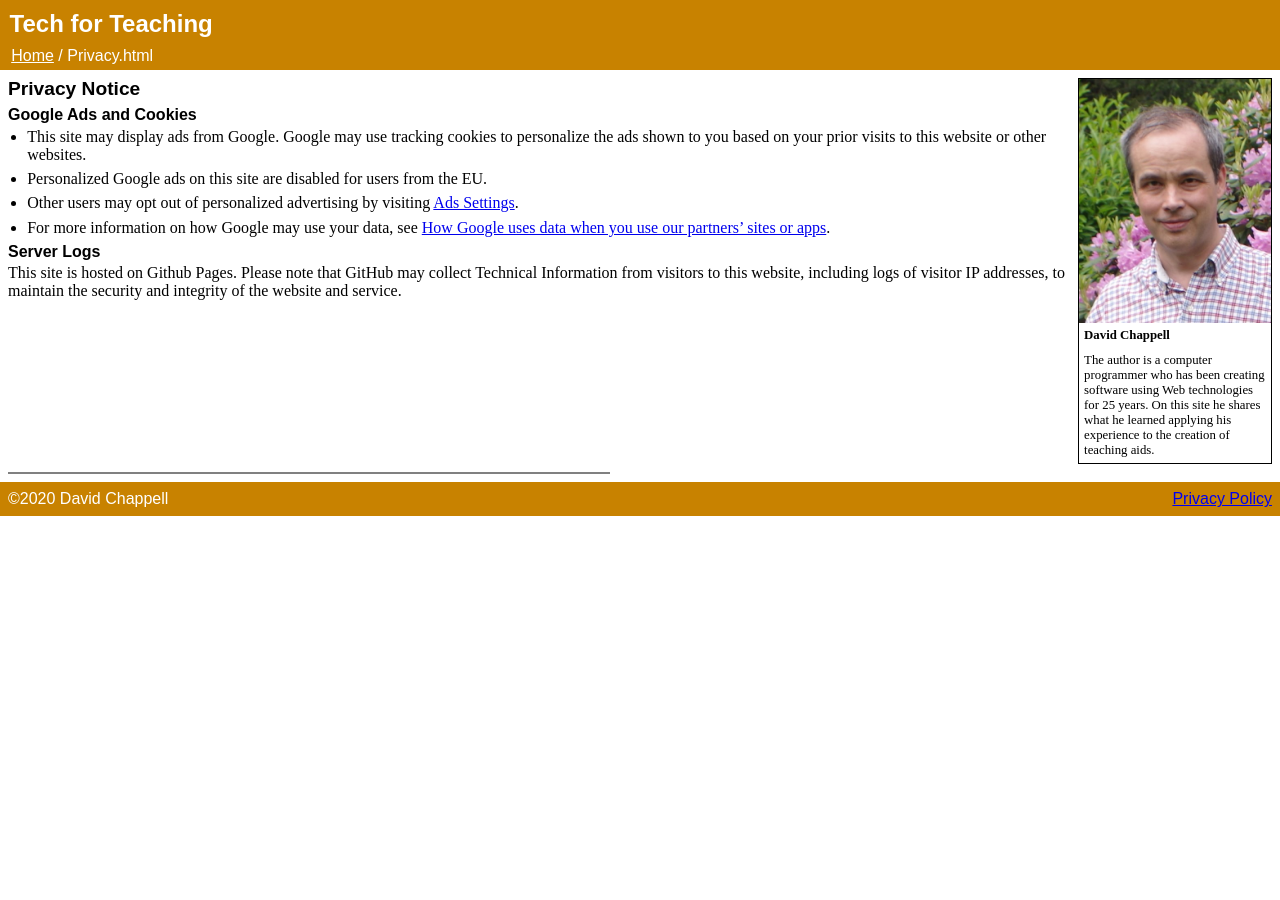
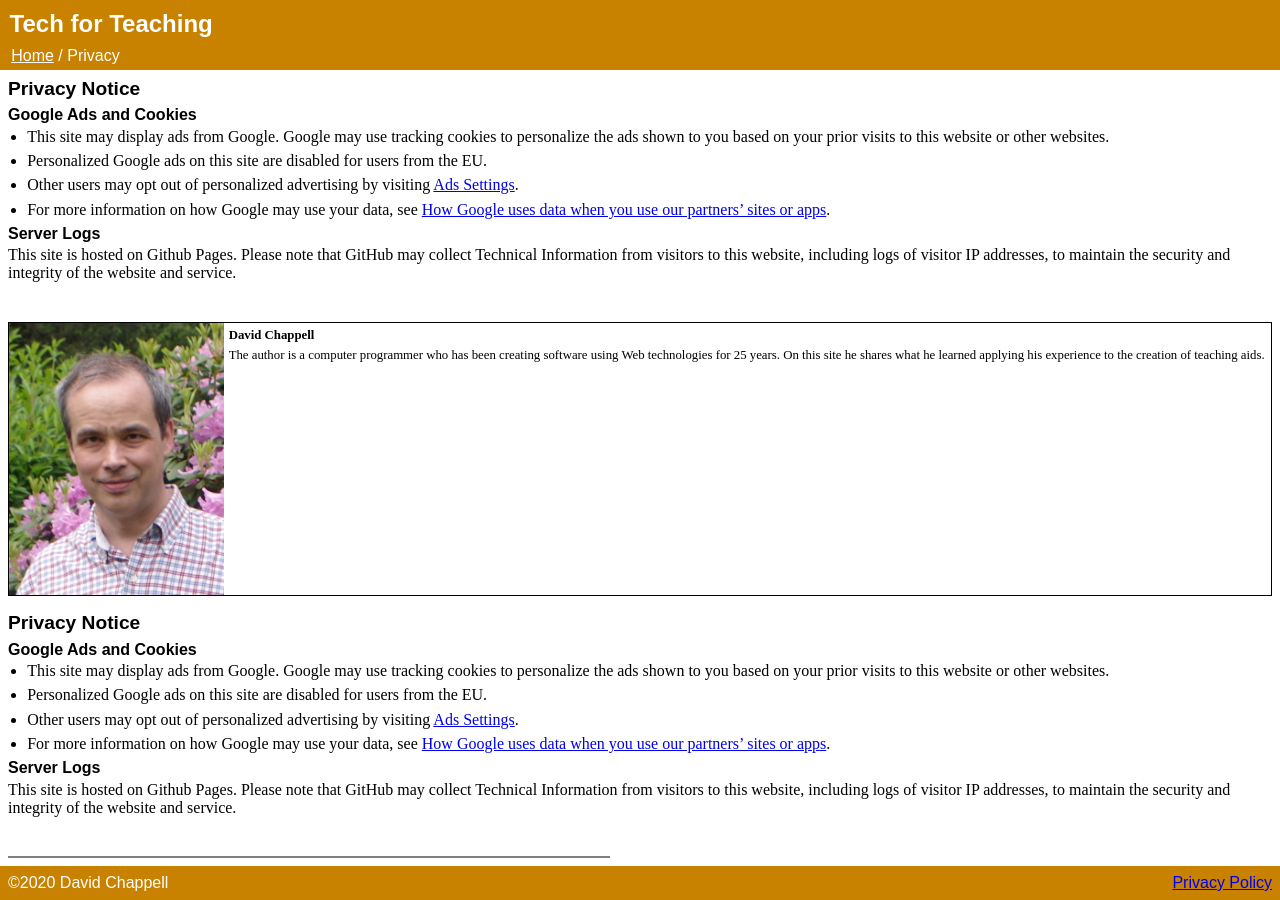
Before and after one commit to david672orford/tech-for-teaching, a Jekyll site: the page built from privacy.md, in a window 1280 px wide. Built offline with Jekyll 4.4.1, drawn with Linux system fonts in a browser that asks for light colours; our own code applies the rules of GitHub Pages for plain Markdown files.

Commit message:
formatting improvements

```diff
--- a/_config.yml
+++ b/_config.yml
@@ -1,3 +1,4 @@
 title: Tech for Teaching
 description: Articles on using computers and Internet technology to prepare materials for your course
+author_blurb: The author is a computer programmer who has been creating software using Web technologies for 25 years. On this site he shares what he learned applying his experience to the creation of teaching aids.
 google_analytics: UA-48777822-8
--- a/_layouts/default.html
+++ b/_layouts/default.html
@@ -16,25 +16,31 @@
   {% assign crumbs = page.url | split: '/' %}
   {% for crumb in crumbs offset: 1 %}
     {% if forloop.last %}
-      / {{ crumb | replace:'-',' ' | capitalize }}
+      / {{ crumb | replace:'-',' ' | remove:'.html' | capitalize }}
     {% else %}
-      / <a href="{% assign crumb_limit = forloop.index | plus: 1 %}{% for crumb in crumbs limit: crumb_limit %}{{ crumb | append: '/' }}{% endfor %}">{{ crumb | replace:'-',' ' | capitalize }}</a>
+      / <a href="{% assign crumb_limit = forloop.index | plus: 1 %}{% for crumb in crumbs limit: crumb_limit %}{{ crumb | append: '/' }}{% endfor %}">{{ crumb | replace:'-',' ' | remove:'.html' | capitalize }}</a>
     {% endif %}
   {% endfor %}
   </div>
 
   {% if page.title_img %}
-  <img src="{{ page.title_img }}" alt="{{ page.title_alt }}">
+  <div class="img_border">
+    <img src="{{ page.title_img }}" alt="{{ page.title_alt }}">
+  </div>
   {% endif %}
 </header>
 
+<main>
+{{ content }}
+</main>
+
 <div class="author_box">
   <img src="/assets/images/author.jpg">
-    <div class="author_byline">David Chappell</div>
-    <div class="author_blurb">
-      The author is a computer programmer who has been creating software
-      using Web technologies for 25 years. On this site he shares what he
-  	  learned applying his experience to the creation of teaching aids.
+    <div>
+      <div class="author_byline">David Chappell</div>
+      <div class="author_blurb">
+        {{ site.author_blurb }}
+      </div>
     </div>
   </div>
 </div>
--- a/assets/css/style.css
+++ b/assets/css/style.css
@@ -1,6 +1,9 @@
 HTML, BODY, HEADER, MAIN, H1, H2, H3, P, UL, LI, TABLE, TR, TH, TD, FIGURE, FIGCAPTION, IMG {
 	margin: 0;
 	padding: 0;
+	}
+HTML, BODY {
+	height: 100%;
 	}
 BODY {
 	display: flex;
@@ -11,13 +14,14 @@
 	}
 MAIN {
 	margin: .5em;
+	flex-grow: 1;
 	}
-H1, DIV.breadcrumbs, FOOTER {
+HEADER, FOOTER {
 	font-family: sans-serif;
 	color: white;
 	background-color: #c88200;		/* different on different sites */
 	}
-HEADER {
+DIV.img_border {
 	background-color: #808080;
 	}
 HEADER IMG {
@@ -41,6 +45,13 @@
 	text-decoration: inherit;
 	color: inherit;
 	}
+FOOTER {
+	display: flex;
+	justify-content: space-between;
+	padding: .5em;
+	}
+
+/* Content */
 H2, H3 {
 	font-family: sans-serif;
 	}
@@ -56,7 +67,6 @@
 P {
 	margin-bottom: .5em;
 	}
-
 UL, OL {
 	padding-left: 1.2em;
 	}
@@ -92,7 +102,6 @@
 	align-items: start;
 	margin: .5em;
 	border: thin solid black;
-	order: 99;		/* move to end */
 	}
 DIV.author_box IMG {
 	display: block;
@@ -108,39 +117,12 @@
 	font-size: 80%;
 	}
 
-@media (min-width: 600px) {			/* if screen is wide enough, move author back to the right */
-	BODY {
-		display: block;
-		}
-	DIV.author_box {
-		flex-direction: column;
-		float: right;
-		width: 15%;
-		max-width: 200px;
-		}
-	DIV.author_box IMG {
-		width: 100%;
-		}
-	}
-
 DIV.google_ads {
 	clear: both;
 	width: 80%;
 	max-width: 600px;
 	margin: .5em;
 	border: thin solid #808080;
-	order: 99;
-	}
-
-FOOTER {
-	/*position: fixed;
-	left: 0;
-	bottom: 0;
-	right: 0;*/
-	display: flex;
-	justify-content: space-between;
-	padding: .5em;
-	order: 99;
 	}
 
 /* Syntax highlighting */
```
Also changed, not shown: README.md.
